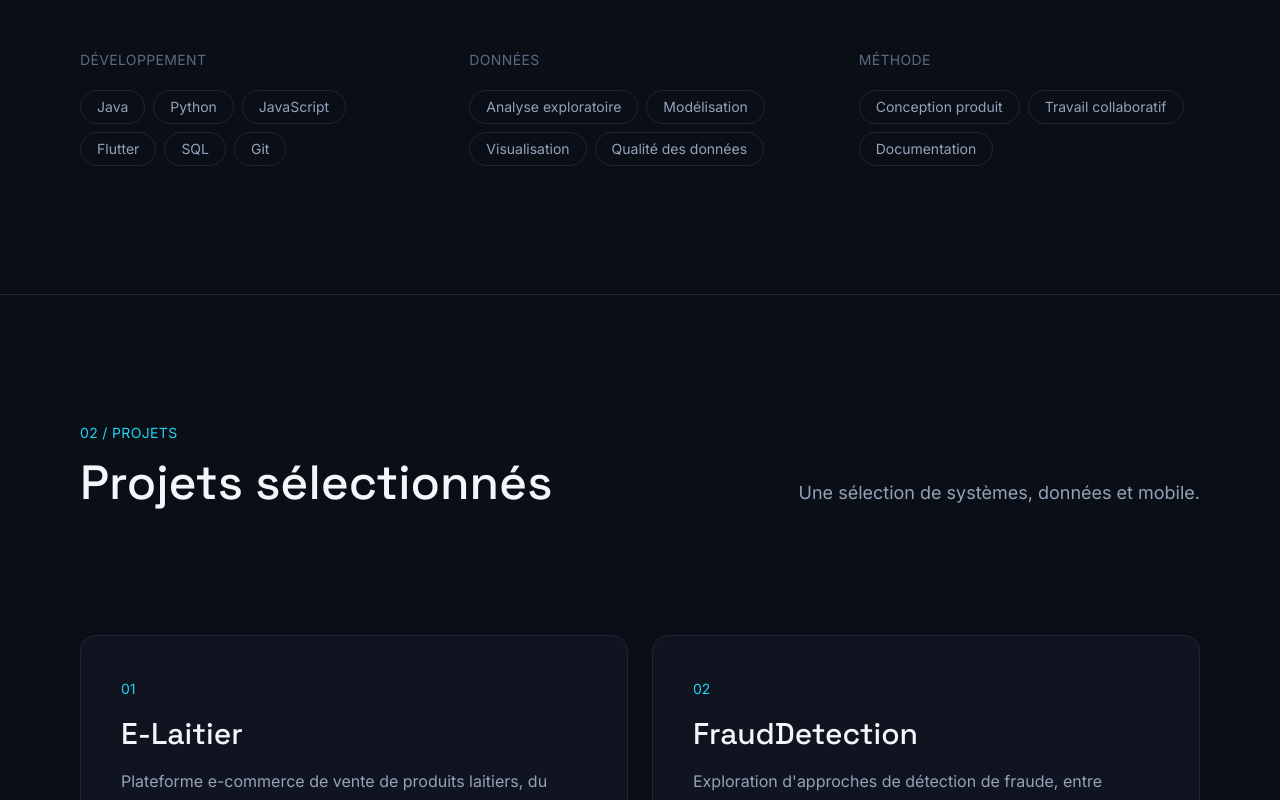
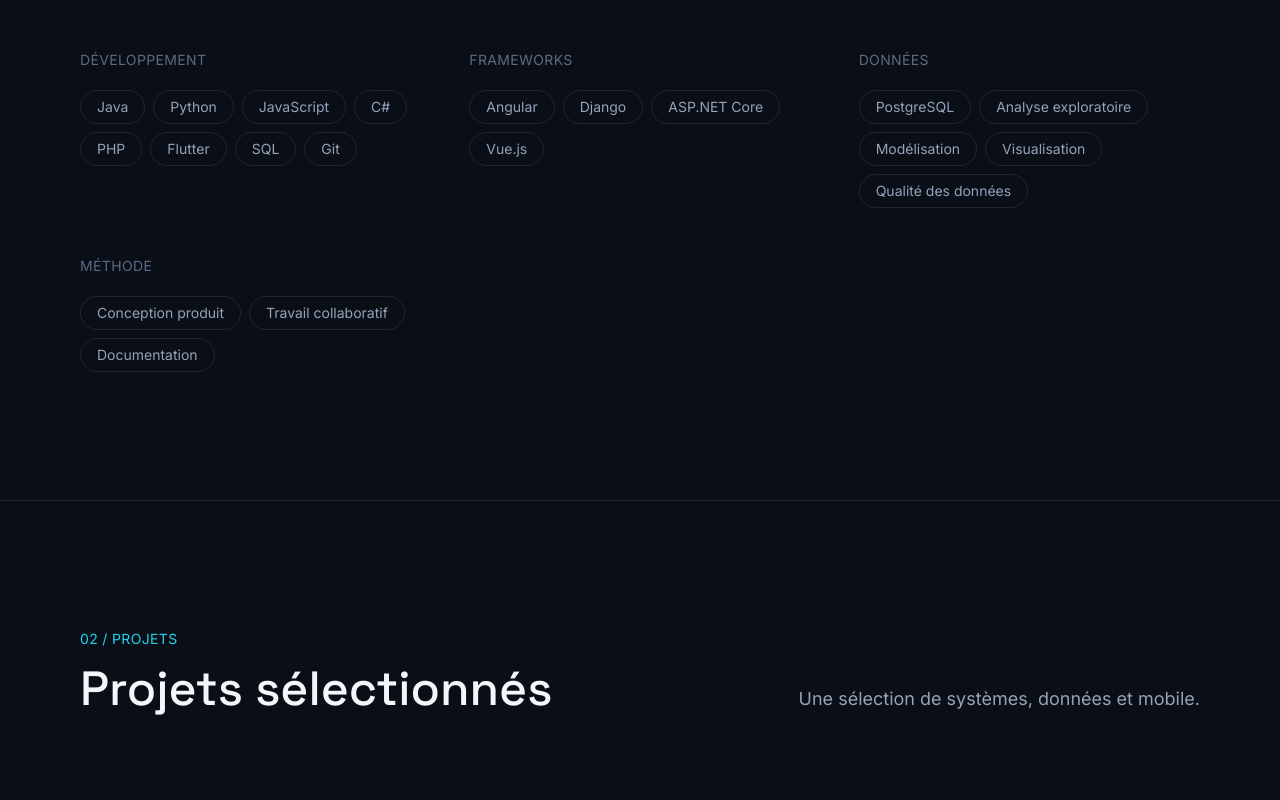
Before and after one commit to Liloaa/Portfolio, a Next.js app: page / in a window 1280 px wide. Shown: the part 1420-2220 px from the top of the page. Built offline with nearby package versions, Linux system fonts and the light colour scheme.

Commit message:
Mise du profil  et des projets

```diff
--- a/data/projects.ts
+++ b/data/projects.ts
@@ -21,13 +21,13 @@ export const projects: Project[] = [
     number: "02",
     title: "FraudDetection",
     description:
-      "Exploration d'approches de détection de fraude, entre préparation des données et lecture de signaux utiles.",
+      "Système de détection automatique de transactions bancaires suspectes, avec analyse par machine learning, alertes en temps réel et rapports de conformité.",
     longDescription: [
-      "Ce projet explore différentes approches pour détecter des schémas de fraude à partir de jeux de données transactionnelles.",
-      "L'accent a été mis sur la préparation et le nettoyage des données, une étape souvent sous-estimée mais déterminante pour la fiabilité des résultats.",
+      "FraudDetection est une application web de détection de fraude bancaire développée dans le cadre d'un projet universitaire en groupe de 4 personnes, en L3 Informatique Générale à l'ENI de Fianarantsoa.",
+      "L'application analyse automatiquement les transactions bancaires pour identifier les comportements suspects : montants inhabituels par rapport à l'historique du compte, localisation incohérente, ou fréquence anormale. Lorsqu'une fraude potentielle est détectée, une alerte est générée instantanément et poussée en temps réel sur le dashboard de l'équipe de conformité via SignalR. Des rapports sont également produits pour le suivi et l'audit.",
     ],
-    role: "Analyse exploratoire des données, préparation du dataset, et implémentation des premiers modèles de détection.",
-    tech: [".NET", "ASP.NET Core","ML.NET","Analyse de données", "PostgreSQL"],
+    role: "Développement du backend et de la couche API : conception du schéma de base de données, configuration d'Entity Framework Core avec PostgreSQL, implémentation des endpoints REST (transactions, filtres, import CSV), seed data, et mise en place de l'architecture Feature Folders partagée entre les membres de l'équipe.",
+    tech: ["ASP.NET Core", "ML.NET", "PostgreSQL", "SignalR", "C#", "Entity Framework"],
     githubUrl: "https://github.com/Liloaa/FraudDetection",
   },
   {
--- a/data/skills.ts
+++ b/data/skills.ts
@@ -11,11 +11,30 @@ import { IconType } from "react-icons";
 export const skillCategories = [
   {
     title: "Développement",
-    skills: ["Java", "Python", "JavaScript", "Flutter", "SQL", "Git"],
+    skills: [
+      "Java",
+      "Python",
+      "JavaScript",
+      "C#",
+      "PHP",
+      "Flutter",
+      "SQL",
+      "Git",
+    ],
+  },
+  {
+    title: "Frameworks",
+    skills: ["Angular", "Django", "ASP.NET Core", "Vue.js"],
   },
   {
     title: "Données",
-    skills: ["Analyse exploratoire", "Modélisation", "Visualisation", "Qualité des données"],
+    skills: [
+      "PostgreSQL",
+      "Analyse exploratoire",
+      "Modélisation",
+      "Visualisation",
+      "Qualité des données",
+    ],
   },
   {
     title: "Méthode",
```
